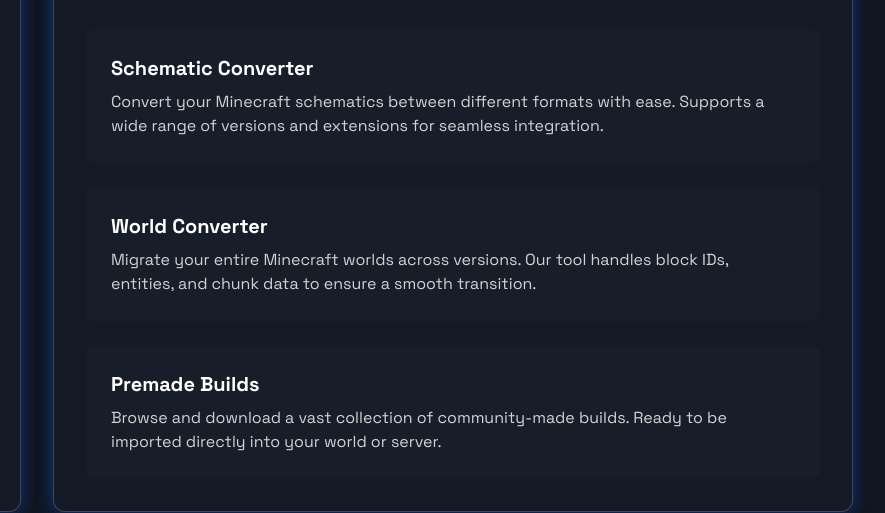
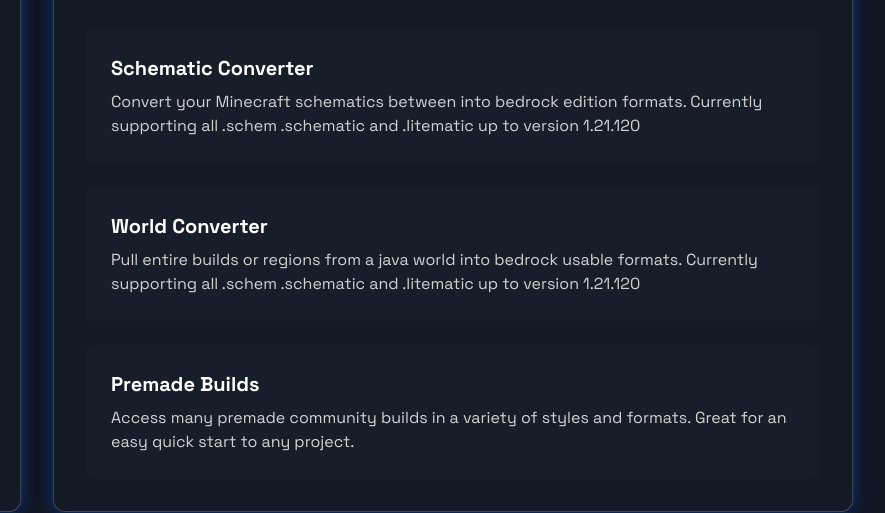
Before and after one commit to Faelan-Anthropawn/Faelan, a plain HTML site: page index.html in a window 1280 px wide. Shown: the part 274-787 px from the top of the page, 395-1280 px from the left. Drawn offline with nearby package versions, Linux system fonts and the light colour scheme.

Commit message:
Update index.html

```diff
--- a/index.html
+++ b/index.html
@@ -70,15 +70,15 @@
 <div class="flex flex-col gap-6">
 <a href="/schematic.html" class="group rounded-lg bg-secondary-dark border border-transparent hover:border-primary/50 transition-colors duration-300 p-6 block cursor-pointer">
 <h3 class="text-xl font-bold text-white mb-2">Schematic Converter</h3>
-<p class="text-white/80">Convert your Minecraft schematics between different formats with ease. Supports a wide range of versions and extensions for seamless integration.</p>
+<p class="text-white/80">Convert your Minecraft schematics between into bedrock edition formats.  Currently supporting all .schem .schematic and .litematic up to version 1.21.120</p>
 </a>
 <a href="/world.html" class="group rounded-lg bg-secondary-dark border border-transparent hover:border-primary/50 transition-colors duration-300 p-6 block cursor-pointer">
 <h3 class="text-xl font-bold text-white mb-2">World Converter</h3>
-<p class="text-white/80">Migrate your entire Minecraft worlds across versions. Our tool handles block IDs, entities, and chunk data to ensure a smooth transition.</p>
+<p class="text-white/80">Pull entire builds or regions from a java world into bedrock usable formats. Currently supporting all .schem .schematic and .litematic up to version 1.21.120</p>
 </a>
 <a href="https://discord.gg/42gwqcyq" target="_blank" class="group rounded-lg bg-secondary-dark border border-transparent hover:border-primary/50 transition-colors duration-300 p-6 block cursor-pointer">
 <h3 class="text-xl font-bold text-white mb-2">Premade Builds</h3>
-<p class="text-white/80">Browse and download a vast collection of community-made builds. Ready to be imported directly into your world or server.</p>
+<p class="text-white/80">Access many premade community builds in a variety of styles and formats.  Great for an easy quick start to any project.</p>
 </a>
 </div>
 </div>
```
